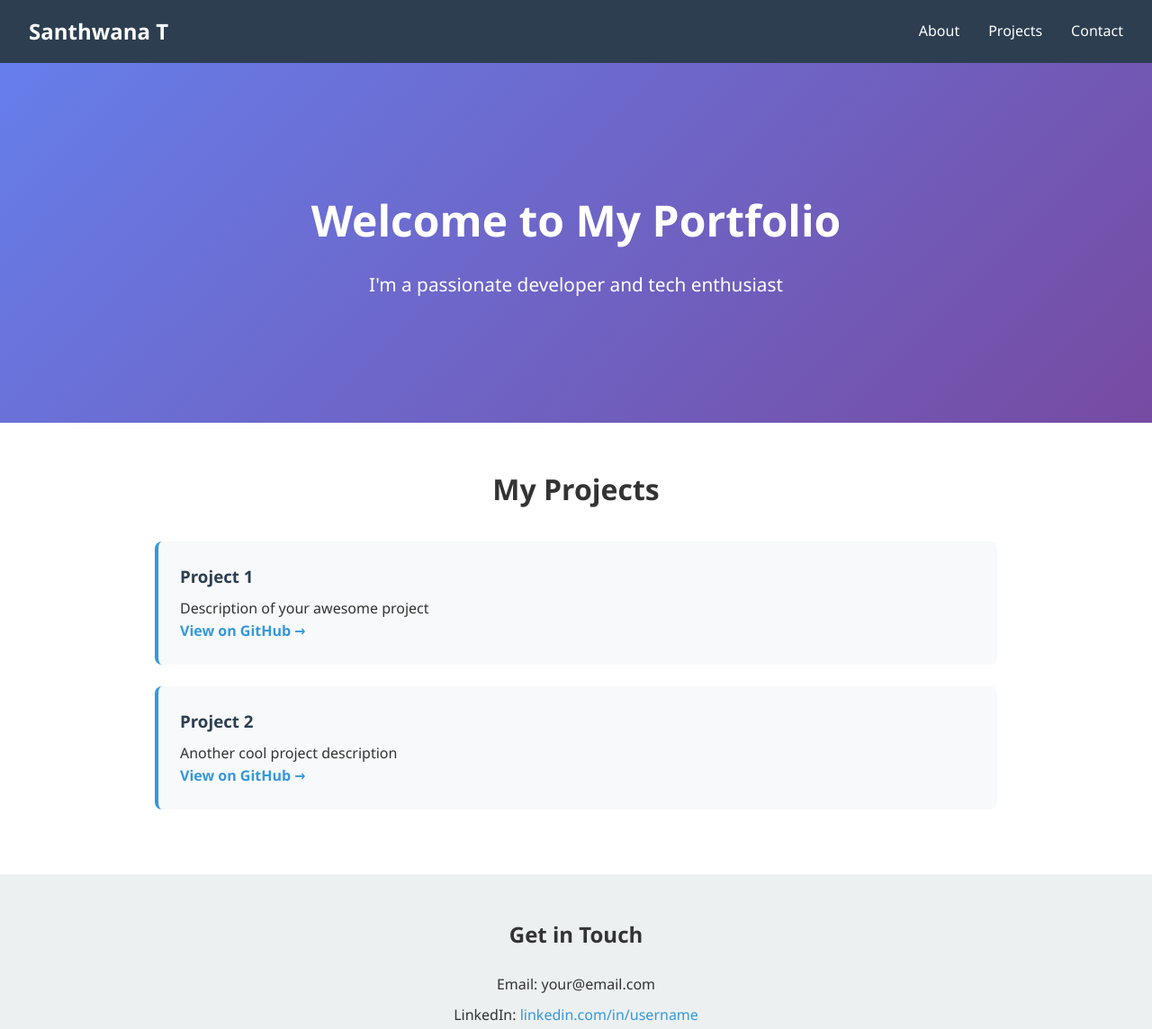
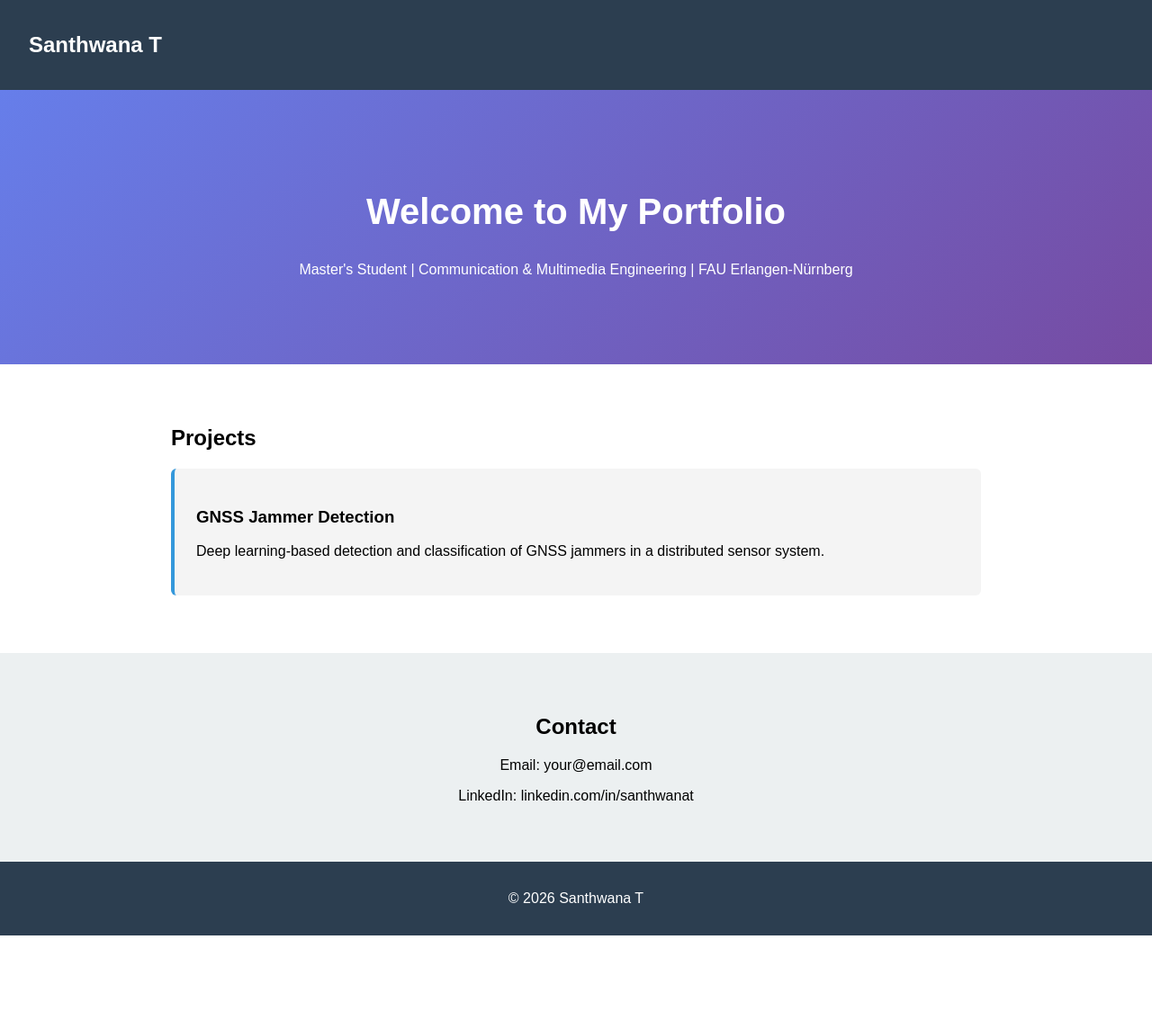
Before and after one commit to SanthwanaT/santhwanat.github.io, a plain HTML site: page index.html in a window 1280 px wide. Shown: the top 1144 px of the page at 90% size. After the commit the page ends 1040 px from the top, so only its background shows below. Drawn offline with Linux system fonts and the light colour scheme.

Commit message:
Revise portfolio content and styling
Updated portfolio details including title, projects, and contact information.

```diff
--- a/index.html
+++ b/index.html
@@ -3,46 +3,40 @@
 <head>
     <meta charset="UTF-8">
     <meta name="viewport" content="width=device-width, initial-scale=1.0">
-    <title>My Portfolio</title>
-    <link rel="stylesheet" href="style.css">
+    <title>Santhwana T - Portfolio</title>
+    <style>
+        body { font-family: Arial, sans-serif; margin: 0; }
+        nav { background: #2c3e50; color: white; padding: 1rem 2rem; }
+        .hero { background: linear-gradient(135deg, #667eea, #764ba2); color: white; padding: 5rem 2rem; text-align: center; }
+        .hero h2 { font-size: 2.5rem; }
+        .projects { padding: 3rem 2rem; max-width: 900px; margin: 0 auto; }
+        .card { background: #f4f4f4; padding: 1.5rem; margin: 1rem 0; border-left: 4px solid #3498db; border-radius: 6px; }
+        .contact { background: #ecf0f1; padding: 3rem 2rem; text-align: center; }
+        footer { background: #2c3e50; color: white; text-align: center; padding: 1rem; }
+    </style>
 </head>
 <body>
-    <nav class="navbar">
-        <h1>Santhwana T</h1>
-        <ul>
-            <li><a href="#about">About</a></li>
-            <li><a href="#projects">Projects</a></li>
-            <li><a href="#contact">Contact</a></li>
-        </ul>
-    </nav>
+    <nav><h1>Santhwana T</h1></nav>
 
-    <section id="about" class="hero">
+    <section class="hero">
         <h2>Welcome to My Portfolio</h2>
-        <p>I'm a passionate developer and tech enthusiast</p>
+        <p>Master's Student | Communication & Multimedia Engineering | FAU Erlangen-Nürnberg</p>
     </section>
 
-    <section id="projects" class="projects">
-        <h2>My Projects</h2>
-        <div class="project-card">
-            <h3>Project 1</h3>
-            <p>Description of your awesome project</p>
-            <a href="#">View on GitHub →</a>
-        </div>
-        <div class="project-card">
-            <h3>Project 2</h3>
-            <p>Another cool project description</p>
-            <a href="#">View on GitHub →</a>
+    <section class="projects">
+        <h2>Projects</h2>
+        <div class="card">
+            <h3>GNSS Jammer Detection</h3>
+            <p>Deep learning-based detection and classification of GNSS jammers in a distributed sensor system.</p>
         </div>
     </section>
 
-    <section id="contact" class="contact">
-        <h2>Get in Touch</h2>
+    <section class="contact">
+        <h2>Contact</h2>
         <p>Email: your@email.com</p>
-        <p>LinkedIn: <a href="#">linkedin.com/in/username</a></p>
+        <p>LinkedIn: linkedin.com/in/santhwanat</p>
     </section>
 
-    <footer>
-        <p>&copy; 2024 My Portfolio. All rights reserved.</p>
-    </footer>
+    <footer><p>&copy; 2026 Santhwana T</p></footer>
 </body>
 </html>
```
